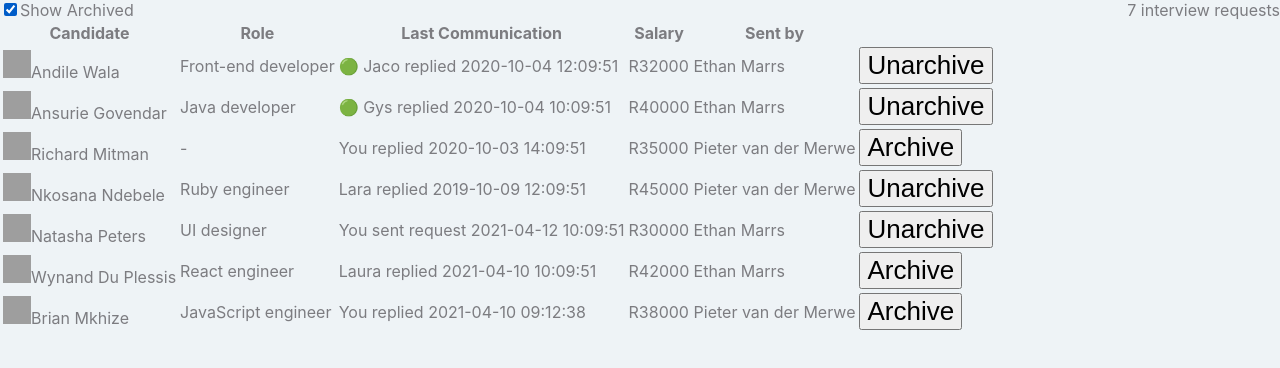
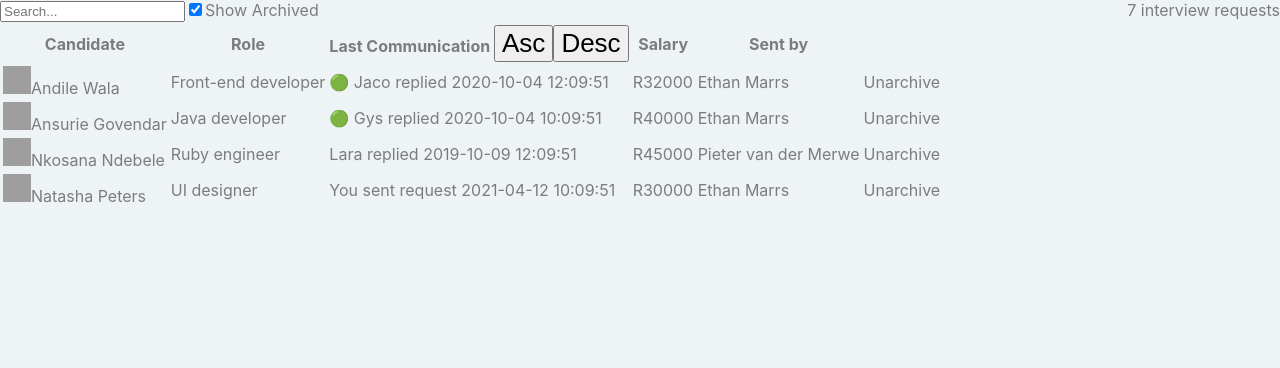
Before and after one commit to Mbotes/offerzen-dash, a React (Vite) app: page / in a window 1280 px wide. Shown: the top 368 px of the page. Built offline with nearby package versions, Linux system fonts and the light colour scheme; grey boxes are pictures that could not be loaded.

Commit message:
updated dashboard with sort communications, search and show archived

```diff
--- a/src/App.jsx
+++ b/src/App.jsx
@@ -1,4 +1,4 @@
-import { useState } from "react";
+import { useState, useEffect } from "react";
 import logo from "./static/logo.svg";
 import jsonData from "../interviewRequests.json";
 import "./App.css";
@@ -6,9 +6,89 @@ import "./App.css";
 function App() {
   const [showArchived, setShowArchived] = useState(true);
   const [interViewData, setInterviewData] = useState([...jsonData]);
+  const [searchText, setSearchText] = useState("");
+  const [filteredCandidates, setFilteredCandidates] = useState([...jsonData]);
 
-  const handleCheckboxChange = () => {
-    setShowArchived(!showArchived);
+  const handleShowArchivedChange = () => {
+    setShowArchived((archived) => !archived);
+  };
+
+  const handleCommunicationSortAsc = () => {
+    const sortedAscInterviews = filteredCandidates.sort(
+      (a, b) =>
+        parseFloat(a.last_comms?.date_time) -
+        parseFloat(b.last_comms?.date_time)
+    );
+    setFilteredCandidates([...sortedAscInterviews]);
+  };
+
+  const handleCommunicationSortDesc = () => {
+    const sortedDescInterviews = filteredCandidates.sort(
+      (a, b) =>
+        parseFloat(b.last_comms?.date_time) -
+        parseFloat(a.last_comms?.date_time)
+    );
+    setFilteredCandidates([...sortedDescInterviews]);
+  };
+
+  const handleArchive = (ind) => {
+    const archivedDataset = interViewData.map((item, index) => {
+      if (index == ind) {
+        item.archived = !item.archived;
+      }
+      return item;
+    });
+
+    setInterviewData([...archivedDataset]);
+    setFilteredCandidates([...archivedDataset]);
+  };
+
+  useEffect(() => {
+    if (searchText && searchText === "") {
+      setFilteredCandidates([...jsonData]);
+    } else {
+      const temp = searchText.toString().toLowerCase();
+      const searchData = interViewData.filter((interview) => {
+        if (interview.candidate.toLowerCase().includes(temp)) {
+          return interview;
+        }
+      });
+
+      setFilteredCandidates([...searchData]);
+    }
+  }, [searchText]);
+
+  const filteredTableRowRender = () => {
+    return filteredCandidates.map((interview, index) => {
+      if (interview.archived === !showArchived) {
+        return (
+          <tr key={index.toString()}>
+            <td>
+              <img src={interview.image} height={28} width={28} />
+              {interview.candidate}
+            </td>
+            <td>{interview.role || "-"}</td>
+            {LastCommunicationHandle(interview?.last_comms)}
+            <td>R{interview.salary}</td>
+            <td>{interview.sent_by}</td>
+            <td>
+              <a onClick={() => handleArchive(index)}>
+                {interview.archived ? "Archive" : "Unarchive"}
+              </a>
+            </td>
+          </tr>
+        );
+      }
+    });
+  };
+
+  const LastCommunicationHandle = (comms, index) => {
+    return (
+      <td key={index}>
+        {comms.unread ? "🟢" : null} {comms.description}{" "}
+        {comms.date_time.toLocaleString()}
+      </td>
+    );
   };
 
   const Checkbox = ({ label, value, onChange }) => {
@@ -20,70 +100,39 @@ function App() {
     );
   };
 
-  const handleArchive = (ind) => {
-    const archivedDataset = interViewData.map((item, index) => {
-      if (index == ind){
-        item.archived = !item.archived;
-      }
-      return item;
-    })
-
-    setInterviewData([...archivedDataset])
-  };
-
-  const LastCommunicationHandle = (comms, index) => {
-    return (
-      <td key={index}>
-        {comms.unread ? "🟢" : null} {comms.description}{" "}
-        {comms.date_time.toLocaleString()}
-      </td>
-    );
-  };
   return (
     <div className="App">
       <header className="App-header">
-        <aside className="aside-pull">{interViewData.length} interview requests</aside>
+        <input
+          type="text"
+          value={searchText}
+          onChange={(e) => setSearchText(e.target.value)}
+          placeholder="Search..."
+        />
+        <aside className="aside-pull">
+          {interViewData.length} interview requests
+        </aside>
         <Checkbox
           label="Show Archived"
           value={showArchived}
-          onChange={handleCheckboxChange}
+          onChange={handleShowArchivedChange}
         />
         <table>
           <thead>
             <tr>
               <th>Candidate</th>
               <th>Role</th>
-              <th>Last Communication</th>
+              <th>
+                Last Communication{" "}
+                <button onClick={handleCommunicationSortAsc}>Asc</button>
+                <button onClick={handleCommunicationSortDesc}>Desc</button>
+              </th>
               <th>Salary</th>
               <th>Sent by</th>
-              {showArchived && <th></th>}
+              <th></th>
             </tr>
           </thead>
-          <tbody>
-            {interViewData.map((interview, index) => {
-              return (
-                <>
-                  <tr key={interview.candidate + index}>
-                    <td>
-                      <img src={interview.image} height={28} width={28} />
-                      {interview.candidate}
-                    </td>
-                    <td>{interview.role || "-"}</td>
-                    {LastCommunicationHandle(interview?.last_comms)}
-                    <td>R{interview.salary}</td>
-                    <td>{interview.sent_by}</td>
-                    {showArchived && (
-                      <td>
-                        <button onClick={() => handleArchive(index)}>
-                          {interview.archived ? "Archive" : "Unarchive"}
-                        </button>
-                      </td>
-                    )}
-                  </tr>
-                </>
-              );
-            })}
-          </tbody>
+          <tbody>{filteredTableRowRender()}</tbody>
         </table>
       </header>
     </div>
```
